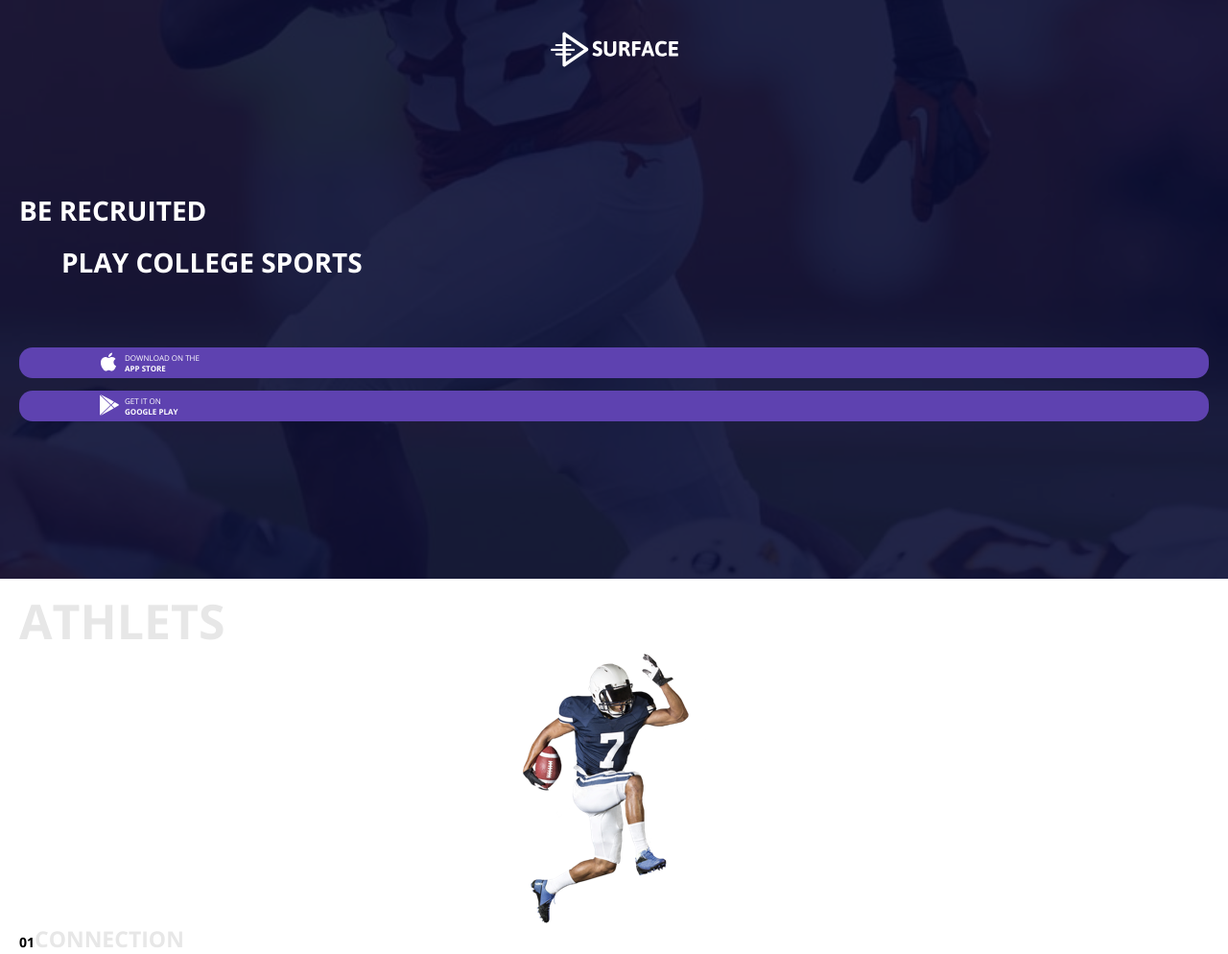
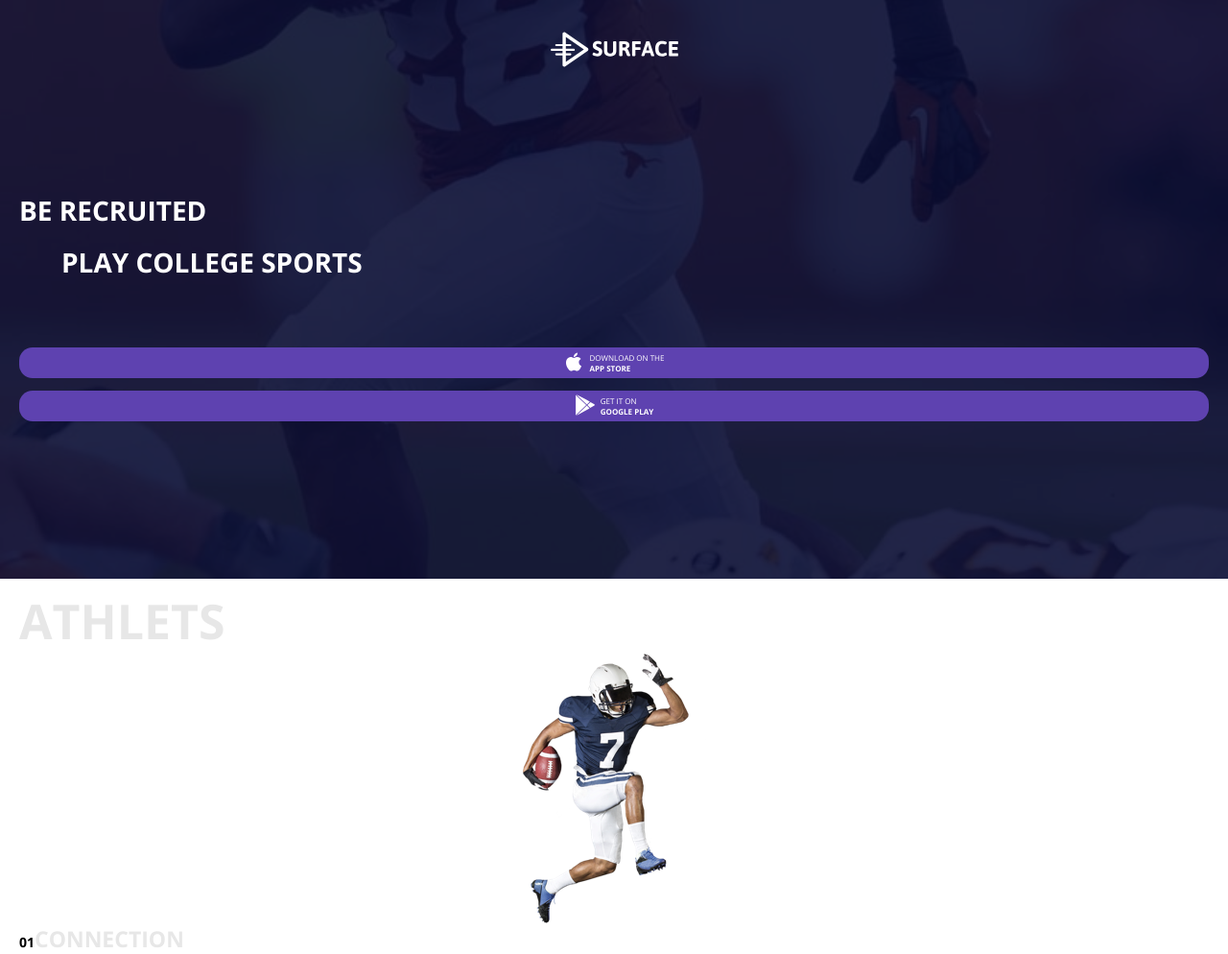
Before and after one commit to Ivan-Danilov996/mq-diplom, a plain HTML site: page index.html in a window 1280 px wide. Shown: the whole page at 96% size. Drawn offline with Linux system fonts and the light colour scheme; files whose address does not match are found by name.

Commit message:
обновил style.css

```diff
--- a/css/style.css
+++ b/css/style.css
@@ -85,8 +85,7 @@ body {
   background-color: #5e42b0;
   fill: #ffffff;
   display: flex;
-  justify-content: flext-start;
-  padding-left: 83px;
+  justify-content: center;
   border-radius: 14px;
   padding-bottom: 5px;
   padding-top: 3px;
```
